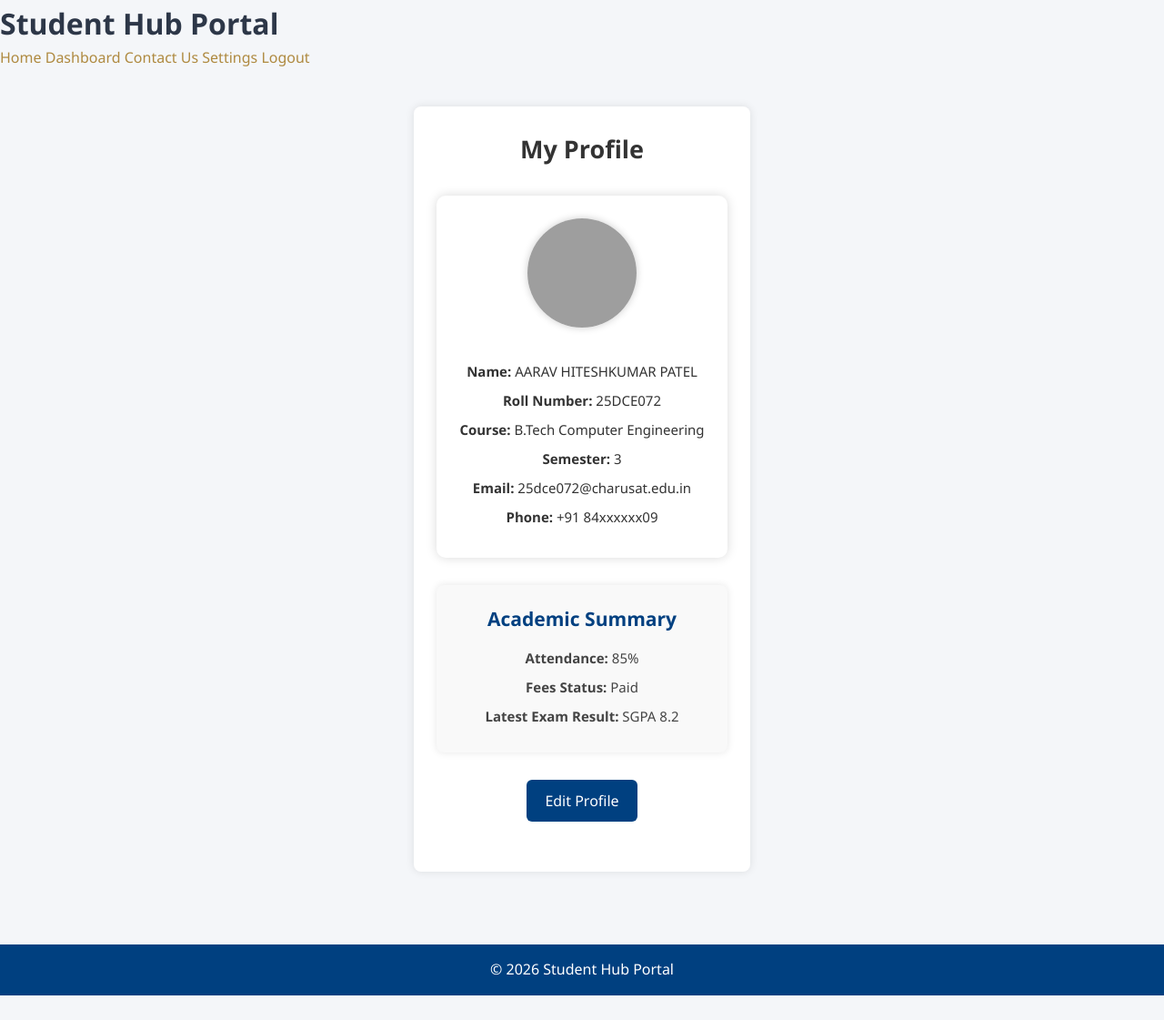
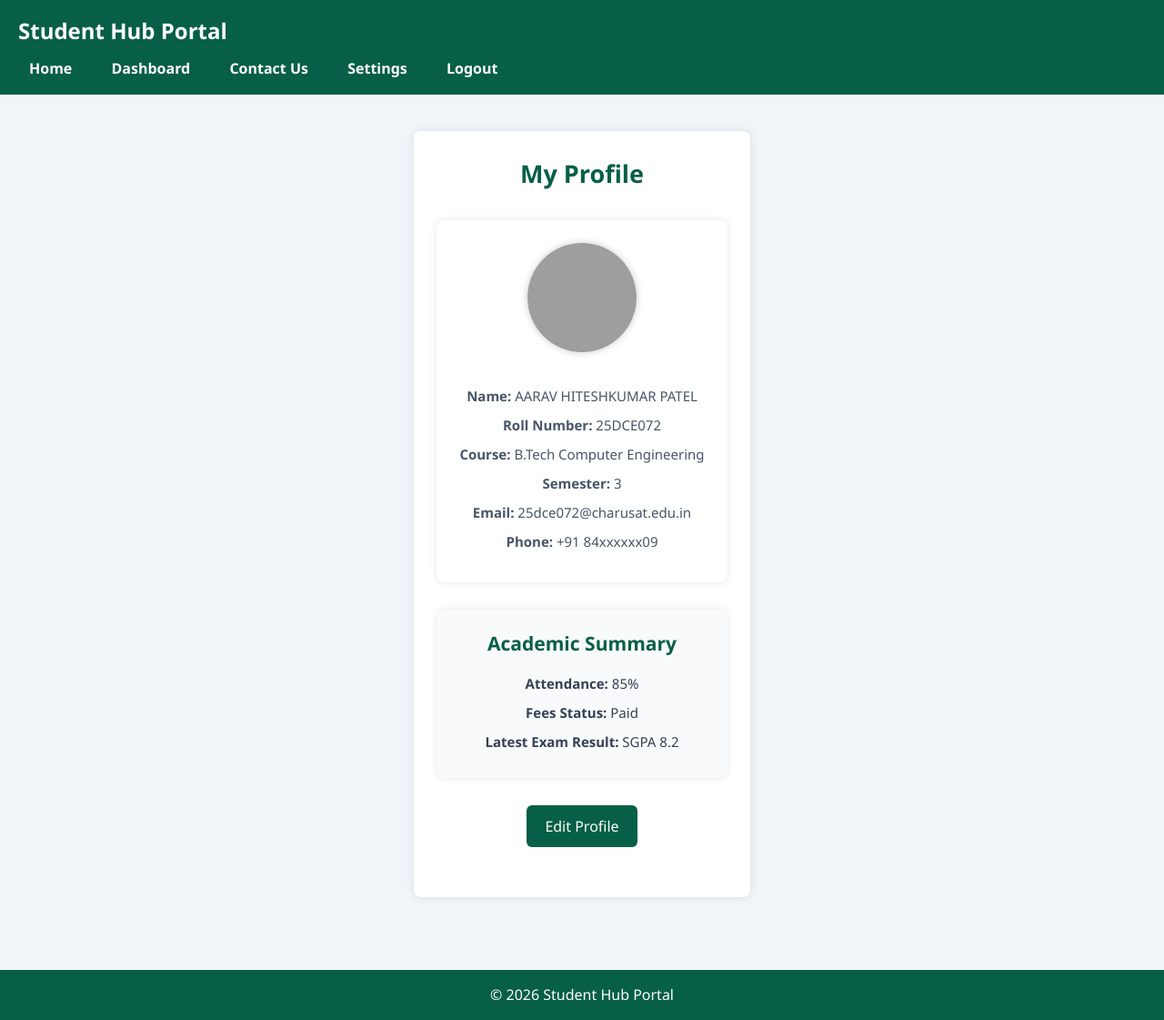
Before and after one commit to Aarav280907/WEB, a PHP site: page /profile.html in a window 1280 px wide. Shown: the whole page at 91% size. Before the commit the page ends 1094 px from the top, so only its background shows below. Run offline with PHP 8.4, Linux system fonts and the light colour scheme; grey boxes are pictures that could not be loaded.

Commit message:
Colour Codes updated with some new style

```diff
--- a/Practical-1(Studenthub)/class.css
+++ b/Practical-1(Studenthub)/class.css
@@ -5,22 +5,22 @@
     font-family: 'Segoe UI', Tahoma, Geneva, Verdana, sans-serif;
 }
 a {
-    color: #af8a40;
+    color: #d97706;
     text-decoration:dashed;
     font-weight: normal;
     transition: color 0.3s ease;
 }
 body {
 
-  background-color: #f4f6f9;
-  color: #2d3748;
+  background-color: #f1f5f9;
+  color: #1e293b;
   line-height: 1.6;
   min-height: 100vh;
   display: flex;
   flex-direction: column;
 }
 header.pagelist {
-  background: #004080;
+  background: #065f46;
   align-items: center;
   color: #ffffff;
   padding: 15px 20px;
@@ -71,7 +71,7 @@ main{
   box-shadow: 0 0 10px rgba(0,0,0,0.1);
   text-align: center;
   font-size: 18px;
-  color: #333;
+  color: #334155;
 
 }
 /* Login & Signup Forms */
@@ -232,7 +232,7 @@ background: #003366;
   font-size:12px;
 }
 footer {
-  background: #004080;
+  background: #065f46;
   color: #fff;
   text-align: center;
   padding: 15px;
--- a/Practical-1(Studenthub)/profile.html
+++ b/Practical-1(Studenthub)/profile.html
@@ -6,17 +6,75 @@
   <title>Profile - Student Hub Portal</title>
   <link rel="stylesheet" href="class.css">
   <style>
-    /* Profile Page Styling */
+    /* General Page Styling */
+body {
+  font-family: 'Segoe UI', Tahoma, Geneva, Verdana, sans-serif;
+  background: #f1f5f9;
+  color: #1e293b;
+  margin: 0;
+  padding: 0;
+  line-height: 1.6;
+}
+
+a {
+  color: #d97706;
+  text-decoration: dashed;
+  font-weight: normal;
+  transition: color 0.3s ease;
+}
+
+/* Header */
+header {
+  background: #065f46;
+  color: #fff;
+  padding: 15px 20px;
+}
+header h1 {
+  margin: 0;
+  font-size: 24px;
+}
+nav {
+  margin-top: 10px;
+}
+nav a {
+  color: #fff;
+  text-decoration: none;
+  margin-right: 15px;
+  font-weight: bold;
+  padding: 6px 12px;
+  border-radius: 6px;
+  transition: background 0.25s ease;
+}
+nav a:hover {
+  background: rgba(255, 255, 255, 0.15);
+  text-decoration: none;
+}
+
+/* Main Content */
+main {
+  max-width: 800px;
+  margin: 40px auto;
+  background: #fff;
+  padding: 25px;
+  border-radius: 8px;
+  box-shadow: 0 0 10px rgba(0,0,0,0.1);
+}
+main h2 {
+  color: #065f46;
+  text-align: center;
+  margin-bottom: 20px;
+}
+
+/* Profile Info */
 .profile-info {
   max-width: 600px;
   margin: 30px auto;
   background: #fff;
   padding: 25px;
-      border-radius: 10px;
-      box-shadow: 0 0 12px rgba(0,0,0,0.15);
+  border-radius: 8px;
+  box-shadow: 0 0 10px rgba(0,0,0,0.1);
   text-align: center;
 }
-
 .profile-info .profile-pic {
   width: 120px;
   height: 120px;
@@ -24,30 +82,28 @@
   margin-bottom: 20px;
   box-shadow: 0 0 8px rgba(0,0,0,0.2);
 }
-
 .profile-info p {
   margin: 8px 0;
-      color: #333;
+  color: #475569;
   font-size: 15px;
 }
 
+/* Academic Summary */
 .academic-summary {
   max-width: 600px;
   margin: 30px auto;
-      background: #f9f9f9;
+  background: #f9fafb;
   padding: 20px;
   border-radius: 8px;
   box-shadow: 0 0 8px rgba(0,0,0,0.1);
 }
-
 .academic-summary h3 {
-      color: #004080;
+  color: #065f46;
   margin-bottom: 15px;
 }
-
 .academic-summary p {
   margin: 8px 0;
-      color: #444;
+  color: #334155;
   font-size: 15px;
 }
 
@@ -56,7 +112,7 @@
   display: block;
   margin: 30px auto;
   padding: 12px 20px;
-      background: #004080;
+  background: #065f46;
   color: #fff;
   border: none;
   border-radius: 6px;
@@ -64,9 +120,20 @@
   cursor: pointer;
   transition: background 0.3s ease;
 }
+button:hover {
+  background: #064e3b;
+}
 
-    button:hover {
-      background: #0066cc;
+/* Footer */
+footer {
+  background: #065f46;
+  color: #fff;
+  text-align: center;
+  padding: 15px 20px;
+  margin-top: 40px;
+}
+footer p {
+  margin: 0;
 }
   </style>
 </head>
```
Also changed, not shown: other parts of Practical-1(Studenthub)/class.css (+13 -13 lines), Practical-1(Studenthub)/aboutus.html (+111 -5 lines), Practical-1(Studenthub)/announcement.html (+54 -13 lines), Practical-1(Studenthub)/assignment.html (+28 -16 lines), Practical-1(Studenthub)/contact.html (+65 -10 lines), Practical-1(Studenthub)/exam.html (+30 -9 lines), Practical-1(Studenthub)/timetable.html (+22 -10 lines). Lines whose indentation alone changed are shown as unchanged.
